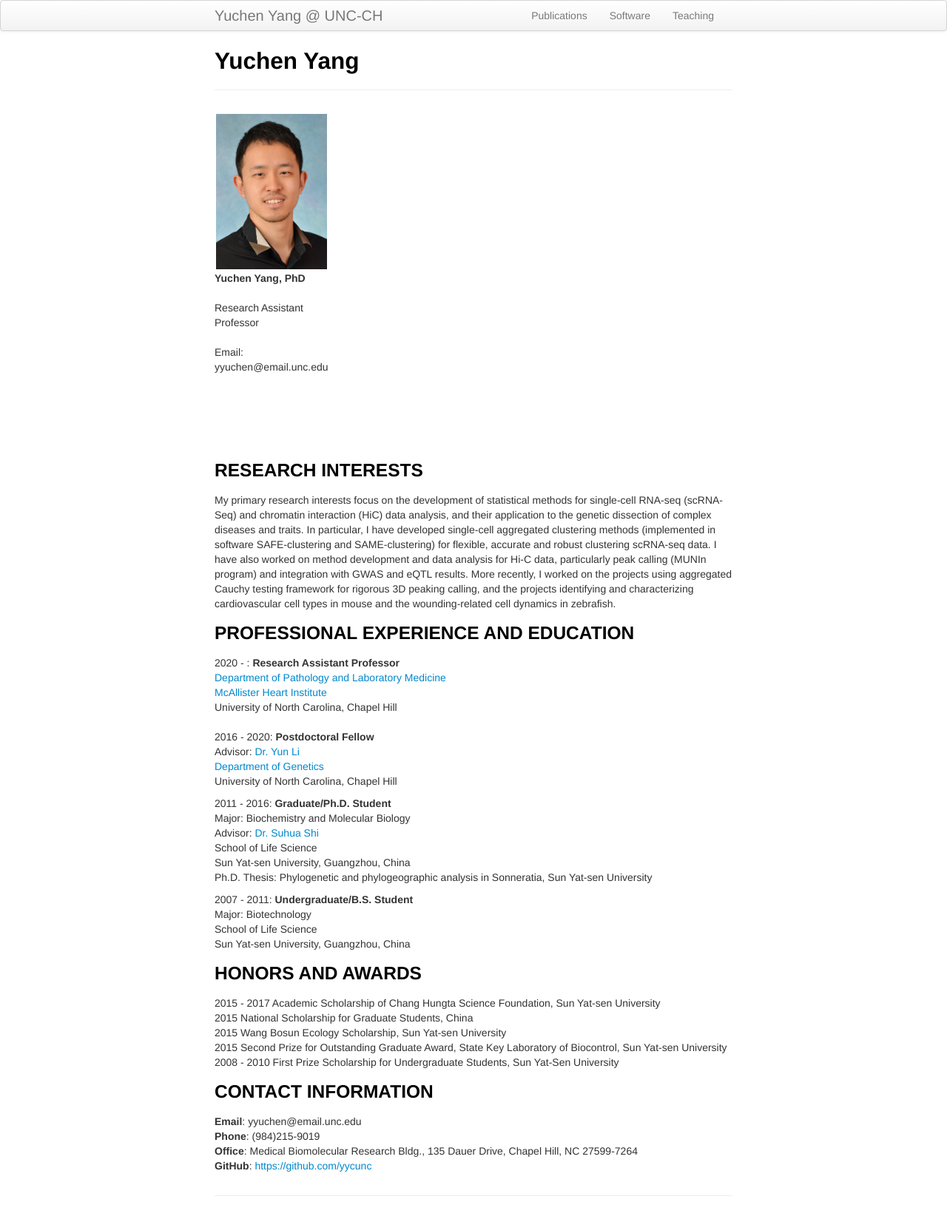
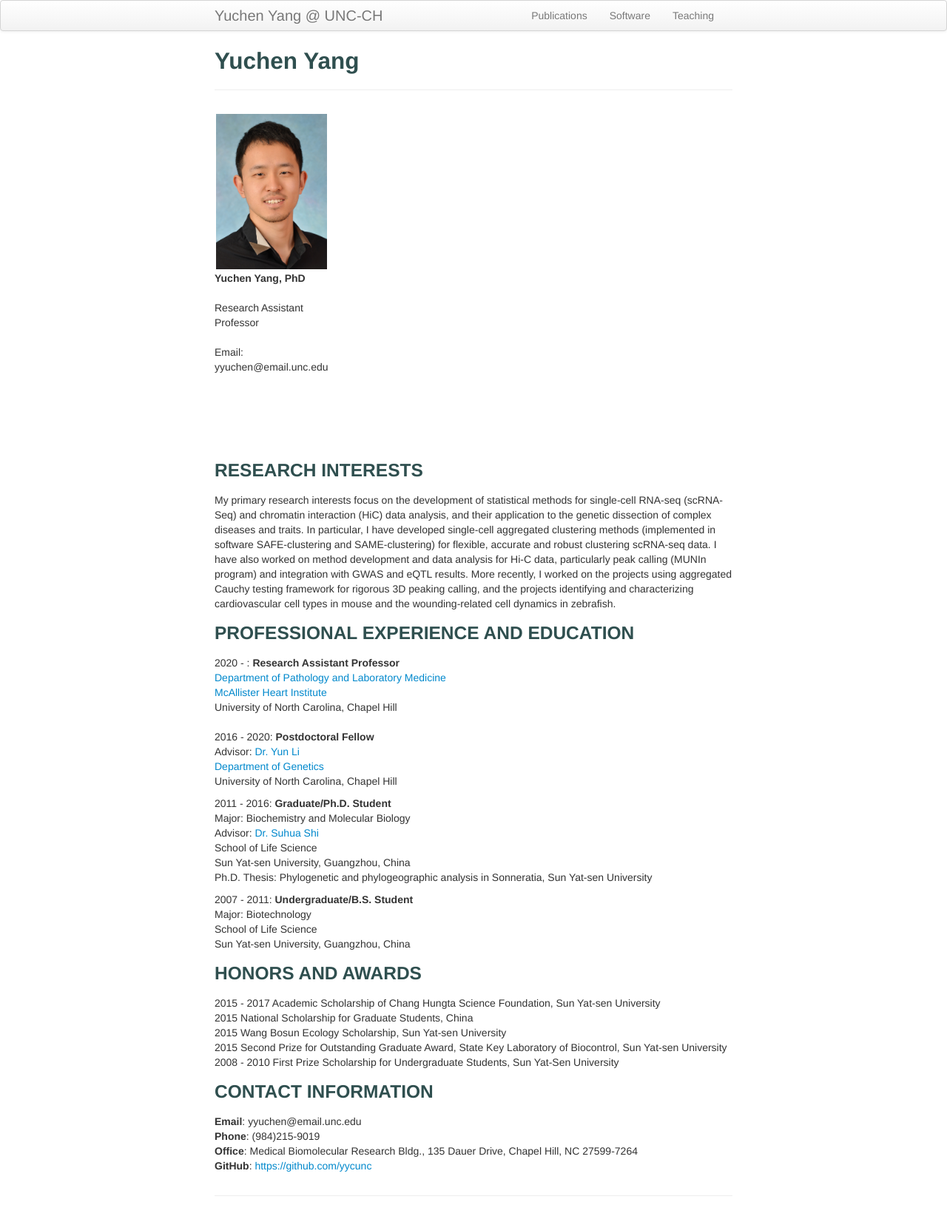
Before and after one commit to yycunc/yycunc.github.io, a Jekyll site: the page built from index.md, in a window 1280 px wide. Shown: the whole page at 74% size. Built offline with Jekyll 4.4.1, drawn with Linux system fonts in a browser that asks for light colours.

Commit message:
Update kbroman.css

```diff
--- a/assets/themes/twitter/css/kbroman.css
+++ b/assets/themes/twitter/css/kbroman.css
@@ -15,7 +15,7 @@ a {
 }
 
 a:hover {
-    color: black;
+    color: darkslategray;
     background-color: #e3e4fa;
     text-decoration: none;
 }
@@ -25,7 +25,7 @@ a img {
 }
 
 a:hover img {
-    color: black;
+    color: darkslategray;
     background-color: #e3e4fa;
     text-decoration: none;
     border: solid 2px #e3e4fa;
@@ -58,5 +58,5 @@ td.right {
 
 
 h1, h2, h3, h4 {
-    color: black;
+    color: darkslategray;
 }
```
